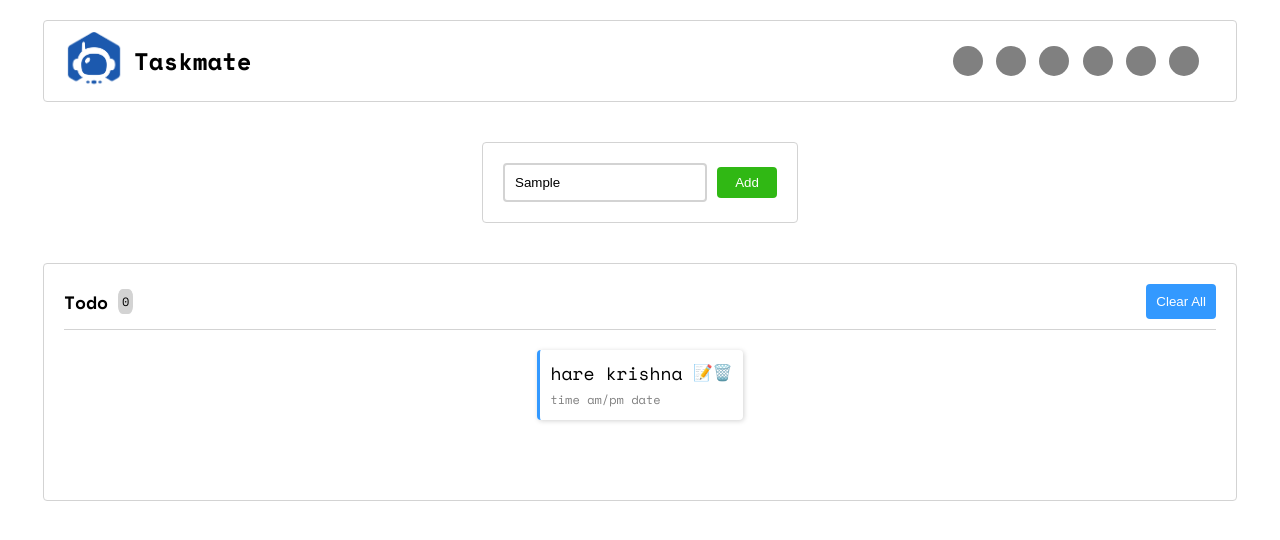
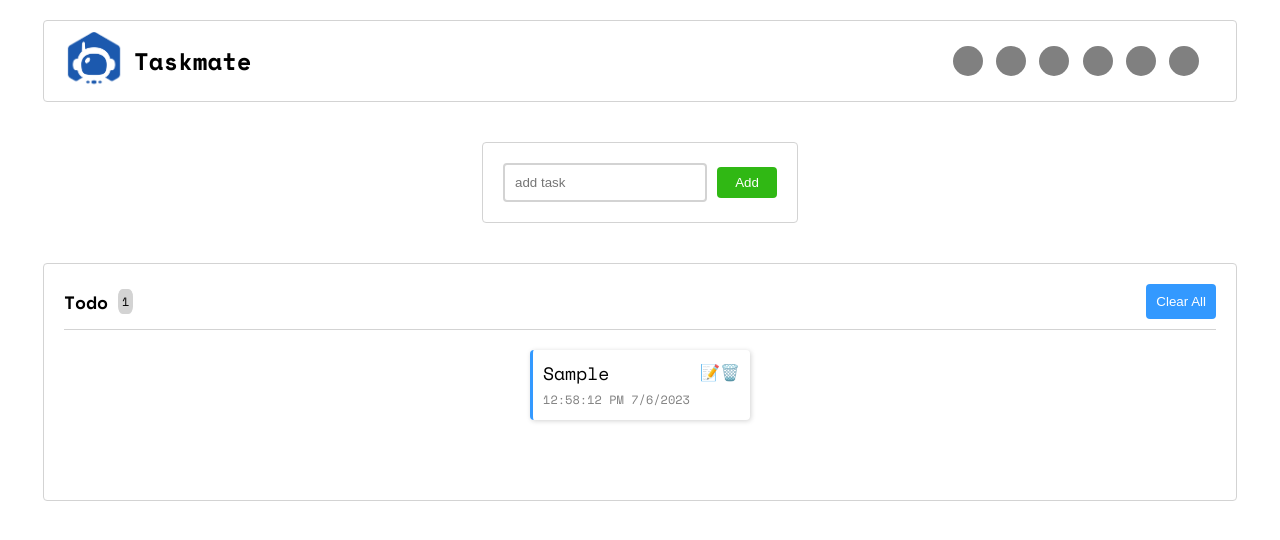
Before and after one commit to purohitdheeraj/taskmate, a React (Create React App) app: page / in a window 1280 px wide. Both pictures are taken after typing "Sample" into the empty fields and a click on the button "Add". Shown: the top 540 px of the page. Built offline with nearby package versions, Linux system fonts and the light colour scheme.

Commit message:
feat : add CRUD - basic

```diff
--- a/src/App.css
+++ b/src/App.css
@@ -123,7 +123,6 @@ body {
 
 .cardsWrapper {
 	justify-content: center;
-
 	padding: 2rem;
 	gap: 2rem;
 	flex-wrap: wrap;
@@ -153,6 +152,10 @@ body {
 	color: gray;
 }
 
+.cardActions > span {
+	cursor: pointer;
+}
+
 /* utilisty classes for flexbox */
 .flex-container {
 	display: flex;
--- a/src/App.js
+++ b/src/App.js
@@ -1,14 +1,74 @@
-import "./App.css";
+import { useState } from "react";
 import { AddTask } from "./components/AddTask";
 import { Header } from "./components/Header";
 import { ShowTask } from "./components/ShowTask";
+import "./App.css";
+import { createUniqueId, getDateAndTime } from "./utils";
 
 function App() {
+	const [tasks, setTasks] = useState([]);
+	const [inputValue, setInputValue] = useState("");
+	const [editingStatus, setEditingStatus] = useState(false);
+	const [currentId, setCurrentId] = useState(null);
+
+	const addTask = (inputValue) => {
+		const newTask = {
+			id: createUniqueId(),
+			title: inputValue,
+			timestamp: getDateAndTime(),
+		};
+		setTasks((prevTasks) => [...prevTasks, newTask]);
+	};
+
+	const deleteTask = (id) => {
+		const filteredArr = tasks.filter(
+			(task) => task.id !== id
+		);
+		setTasks(filteredArr);
+		setEditingStatus(false);
+		setInputValue("");
+	};
+
+	const updateTask = () => {
+		setTasks((prevTasks) => {
+			return prevTasks.map((prevTask) => {
+				return prevTask.id === currentId
+					? {
+							...prevTask,
+							title: inputValue,
+							timestamp: getDateAndTime(),
+					  }
+					: prevTask;
+			});
+		});
+		setEditingStatus(false);
+		setInputValue("");
+	};
+
+	const editTask = (id) => {
+		setEditingStatus(true);
+		setCurrentId(id);
+		const selectedTask = tasks.find(
+			(task) => task.id === id
+		);
+		setInputValue(selectedTask.title);
+	};
+
 	return (
 		<div className="App">
 			<Header />
-			<AddTask />
-			<ShowTask />
+			<AddTask
+				addTask={addTask}
+				inputValue={inputValue}
+				setInputValue={setInputValue}
+				editingStatus={editingStatus}
+				updateTask={updateTask}
+			/>
+			<ShowTask
+				tasks={tasks}
+				deleteTask={deleteTask}
+				editTask={editTask}
+			/>
 		</div>
 	);
 }
--- a/src/components/AddTask.jsx
+++ b/src/components/AddTask.jsx
@@ -1,6 +1,23 @@
 import React from "react";
 
-export const AddTask = () => {
+export const AddTask = (props) => {
+	const {
+		addTask,
+		inputValue,
+		setInputValue,
+		editingStatus,
+		updateTask,
+	} = props;
+
+	const handleChange = (e) => {
+		setInputValue(e.target.value);
+	};
+
+	const handleSubmit = () => {
+		addTask(inputValue);
+		setInputValue("");
+	};
+
 	return (
 		<section className="addTask flex-container">
 			<input
@@ -9,10 +26,26 @@ export const AddTask = () => {
 				placeholder="add task"
 				autoComplete="off"
 				maxLength={24}
+				value={inputValue}
+				onChange={handleChange}
 			/>
-			<button className="btn" type="submit">
-				Add
-			</button>
+			{editingStatus ? (
+				<button
+					className="btn"
+					type="submit"
+					onClick={() => updateTask()}
+				>
+					Update
+				</button>
+			) : (
+				<button
+					className="btn"
+					type="submit"
+					onClick={handleSubmit}
+				>
+					Add
+				</button>
+			)}
 		</section>
 	);
 };
--- a/src/components/ShowTask.jsx
+++ b/src/components/ShowTask.jsx
@@ -1,12 +1,39 @@
 import React from "react";
 
-export const ShowTask = () => {
+export const ShowTask = (props) => {
+	const { tasks, deleteTask, editTask } = props;
+
+	const cardsEl = tasks.map((task) => {
+		return (
+			<div className="card" key={task.id}>
+				<div className="cardInfo">
+					<p className="cardTitle">{task.title}</p>
+					<span className="date">{task.timestamp}</span>
+				</div>
+
+				<div className="cardActions">
+					<span
+						className="cardIcon"
+						onClick={(e) => editTask(task.id)}
+					>
+						📝
+					</span>
+					<span
+						className="cardIcon"
+						onClick={() => deleteTask(task.id)}
+					>
+						🗑️
+					</span>
+				</div>
+			</div>
+		);
+	});
 	return (
 		<section className="showTask">
 			<div className="heading flex-container">
 				<div className="title flex-container">
 					<h2 className="text">Todo</h2>
-					<span className="count">0</span>
+					<span className="count">{tasks.length}</span>
 				</div>
 
 				<button className="btn btn-clearAll">
@@ -14,17 +41,7 @@ export const ShowTask = () => {
 				</button>
 			</div>
 			<div className="cardsWrapper flex-container">
-				<div className="card">
-					<div className="cardInfo">
-						<p className="cardTitle">hare krishna</p>
-						<span className="date">time am/pm date</span>
-					</div>
-
-					<div className="cardActions">
-						<span className="cardIcon">📝</span>
-						<span className="cardIcon">🗑️</span>
-					</div>
-				</div>
+				{cardsEl}
 			</div>
 		</section>
 	);
--- /dev/null
+++ b/src/utils.js
@@ -0,0 +1,16 @@
+export const getDateAndTime = () => {
+	let date = new Date();
+	return `${date.toLocaleTimeString()} ${date.toLocaleDateString()}`;
+};
+
+export const createUniqueId = () => {
+	const characters = "abcdefghijklmnopqrstuvwxyz123456789";
+	let uniqueCharId = "";
+	for (let i = 0; i < 6; i++) {
+		let randomNumber = Math.trunc(
+			Math.random() * characters.length
+		);
+		uniqueCharId += characters[randomNumber];
+	}
+	return uniqueCharId;
+};
```
